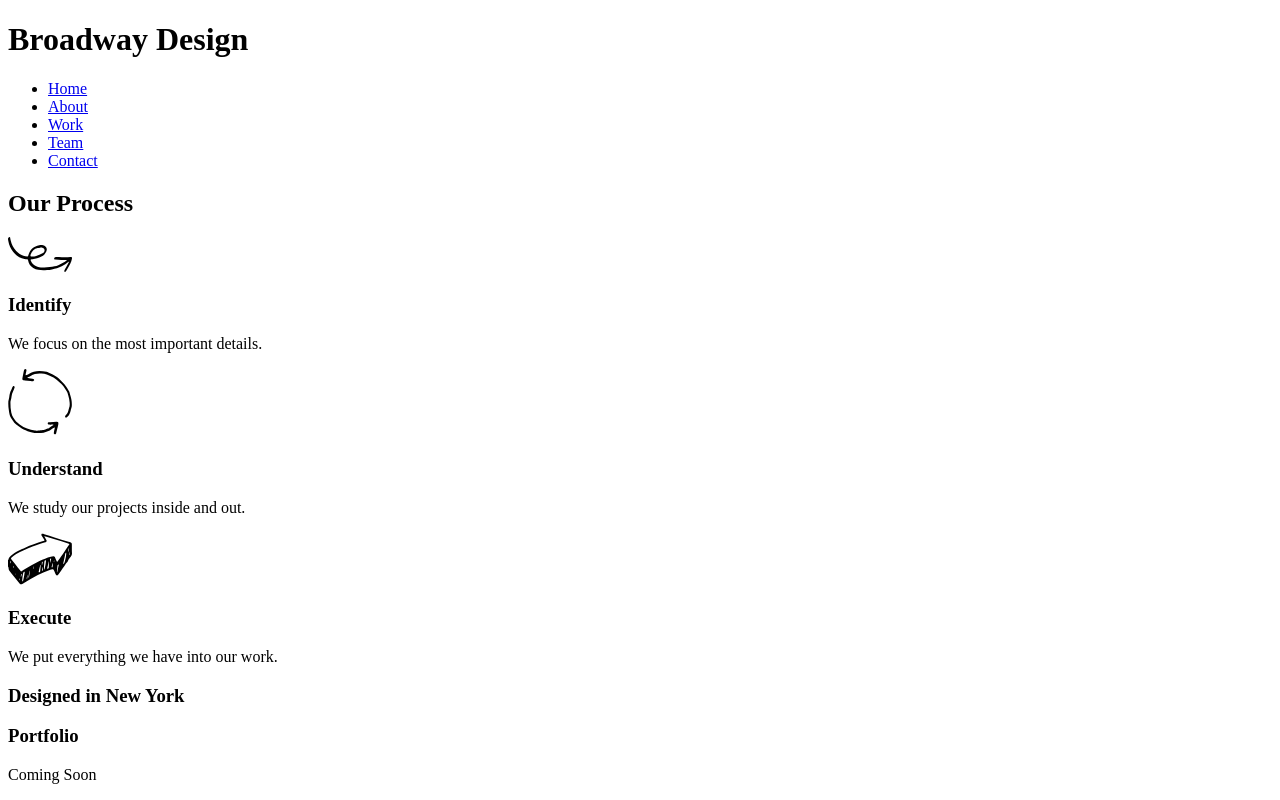
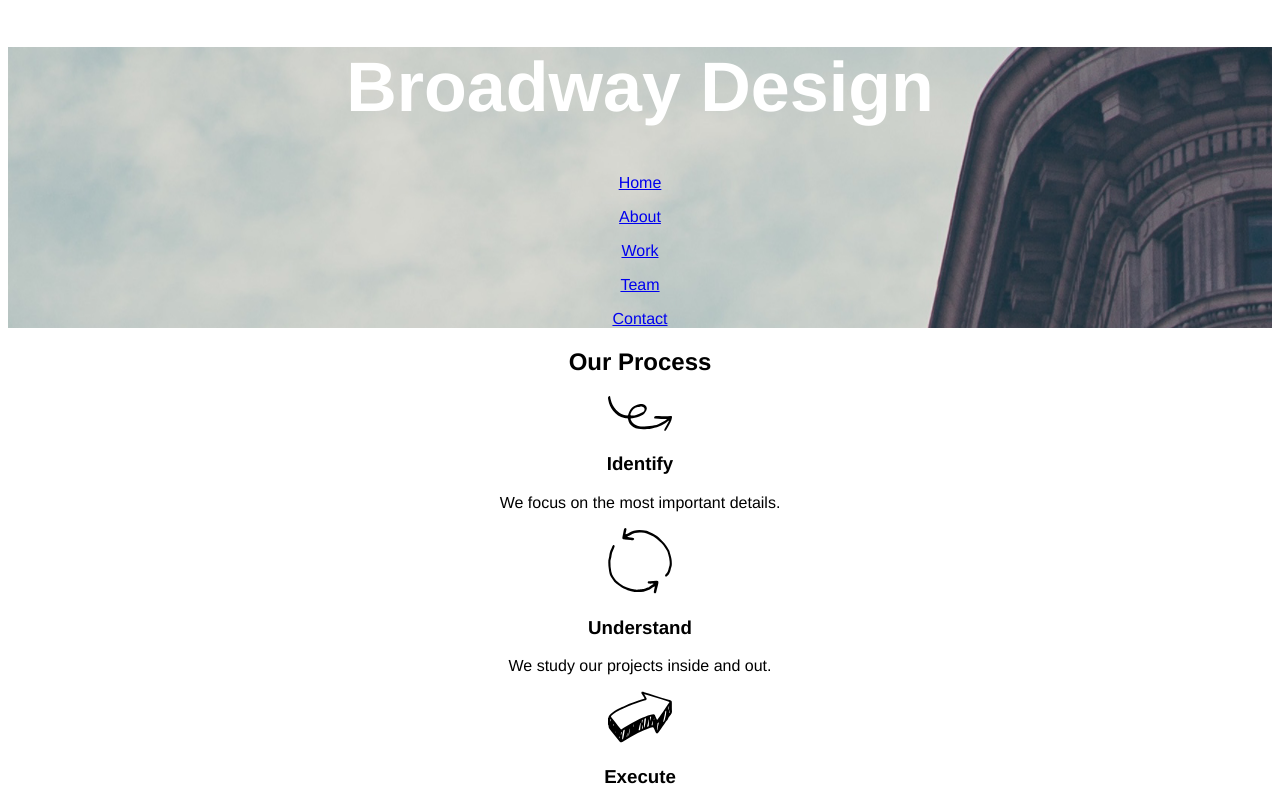
Before and after one commit to tashk85/broadway, a plain HTML site: page index.html in a window 1280 px wide. Shown: the top 800 px of the page. Drawn offline with Linux system fonts and the light colour scheme.

Commit message:
Add initial CSS Styling

```diff
--- a/index.html
+++ b/index.html
@@ -3,19 +3,18 @@
   <head>
     <meta charset="utf-8">
     <title>Broadway Design</title>
+    <link rel="stylesheet" href="resources/css/style.css" type="text/css">
   </head>
   <body>
     <!-- Header section with navigation -->
     <div id="header">
       <h1>Broadway Design</h1>
       <nav>
-        <ul>
-          <li><a href="#">Home</a></li>
-          <li><a href="#">About</a></li>
-          <li><a href="#">Work</a></li>
-          <li><a href="#">Team</a></li>
-          <li><a href="#">Contact</a></li>
-        </ul>
+          <p><a href="#">Home</a></p>
+          <p><a href="#">About</a></p>
+          <p><a href="#">Work</a></p>
+          <p><a href="#">Team</a></p>
+          <p><a href="#">Contact</a></p>
       </nav>
     </div>
 
--- a/resources/css/style.css
+++ b/resources/css/style.css
@@ -0,0 +1,14 @@
+* {
+  text-align: center;
+  font-family: Helvetica, sans-serif;
+}
+
+#header {
+  background: url("../images/the-flatiron-building.png")
+}
+
+#header h1 {
+  font-size: 70px;
+  font-weight: bold;
+  color: white;
+}
```
Also changed, not shown: 2 other files.
